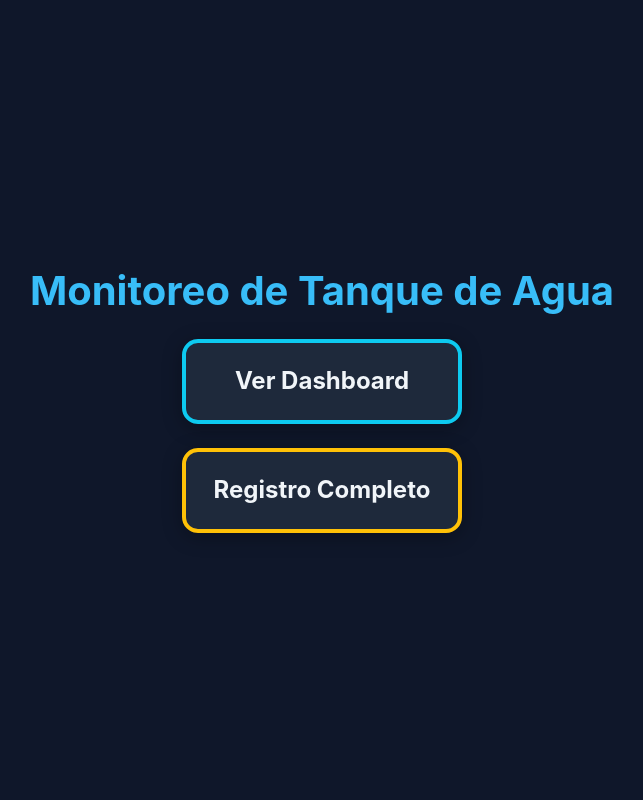
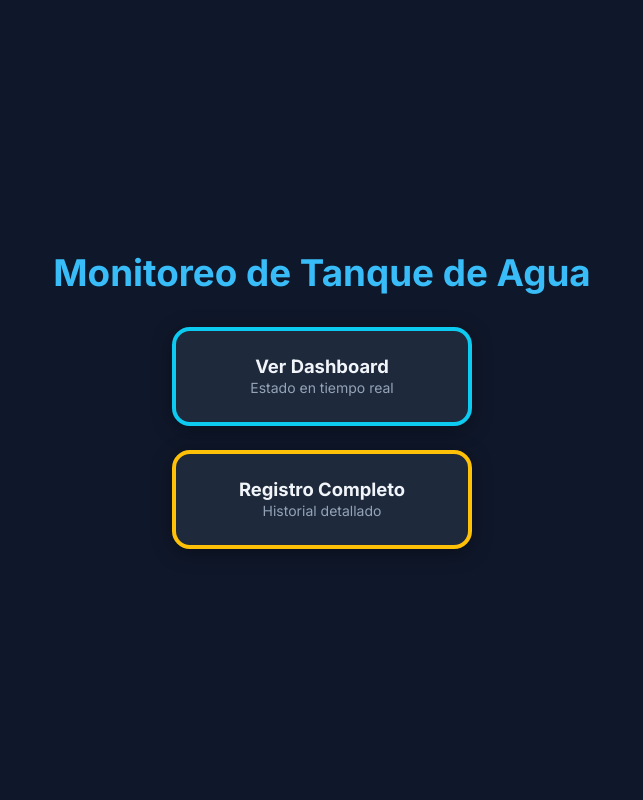
Before and after one commit to BrandonMostacero/Monitoreo_tanque_agua, a Flask app: page / in a window 1280 px wide. Shown: the whole page, without its empty margins (318-961 px from the left). Run offline with Flask 3, Linux system fonts and the light colour scheme.

Commit message:
Refactor home.html for improved structure and styling

```diff
--- a/templates/home.html
+++ b/templates/home.html
@@ -2,8 +2,11 @@
 <html lang="es">
 <head>
     <meta charset="UTF-8">
+    <meta name="viewport" content="width=device-width, initial-scale=1.0">
     <title>Monitoreo de Tanque</title>
+
     <link href="https://cdn.jsdelivr.net/npm/bootstrap@5.3.0/dist/css/bootstrap.min.css" rel="stylesheet">
+    <link href="https://fonts.googleapis.com/css2?family=Inter:wght@400;600;700&display=swap" rel="stylesheet">
 
     <style>
         :root {
@@ -18,31 +21,53 @@
             background-color: var(--bg-dark);
             font-family: 'Inter', sans-serif;
             color: var(--text-main);
-            height: 100vh;
+            min-height: 100vh;
             display: flex;
             align-items: center;
             justify-content: center;
+            padding: 20px;
+        }
+
+        h1 {
+            color: var(--accent-blue);
+            font-weight: 800;
+            font-size: clamp(1.6rem, 5vw, 2.3rem);
+            margin-bottom: 2rem;
+        }
+
+        .card-link {
+            width: 100%;
+            max-width: 300px;
+            text-decoration: none;
         }
 
         .card {
             border: 1px solid var(--border-color);
-            border-radius: 16px;
+            border-radius: 18px;
             background: var(--card-dark);
-            box-shadow: 0 4px 20px rgba(0, 0, 0, 0.3);
+            box-shadow: 0 4px 20px rgba(0, 0, 0, 0.35);
             color: var(--text-main);
+            text-align: center;
+            padding: 1.5rem;
             transition: transform 0.3s cubic-bezier(0.34, 1.56, 0.64, 1),
                         box-shadow 0.3s ease,
-                        border-color 0.3s ease !important;
-            cursor: pointer;
-            width: 280px;
-            text-align: center;
+                        border-color 0.3s ease;
         }
 
         .card:hover {
-            transform: scale(1.05) !important;
-            box-shadow: 0 12px 30px rgba(0, 0, 0, 0.5) !important;
-            border-color: #ffffff !important;
-            z-index: 10;
+            transform: scale(1.05);
+            box-shadow: 0 12px 30px rgba(0, 0, 0, 0.55);
+            border-color: #ffffff;
+        }
+
+        .card h4 {
+            font-weight: 700;
+            margin: 0;
+            font-size: 1.15rem;
+        }
+
+        .card small {
+            color: #94a3b8;
         }
     </style>
 </head>
@@ -50,20 +75,23 @@
 <body>
 
 <div class="container text-center">
-    <h1 class="fw-bold mb-4" style="color: var(--accent-blue);">
-        Monitoreo de Tanque de Agua
-    </h1>
+    <h1>Monitoreo de Tanque de Agua</h1>
 
     <div class="d-flex flex-column gap-4 align-items-center">
-        <a href="/dashboard" class="card p-4 border-top border-info border-4 text-decoration-none">
-            <h4 class="fw-bold mb-0">Ver Dashboard</h4>
+        <a href="/dashboard" class="card-link">
+            <div class="card border-top border-info border-4">
+                <h4>Ver Dashboard</h4>
+                <small>Estado en tiempo real</small>
+            </div>
         </a>
 
-        <a href="/registros" class="card p-4 border-top border-warning border-4 text-decoration-none">
-            <h4 class="fw-bold mb-0">Registro Completo</h4>
+        <a href="/registros" class="card-link">
+            <div class="card border-top border-warning border-4">
+                <h4>Registro Completo</h4>
+                <small>Historial detallado</small>
+            </div>
         </a>
     </div>
 </div>
-
 </body>
 </html>
```
